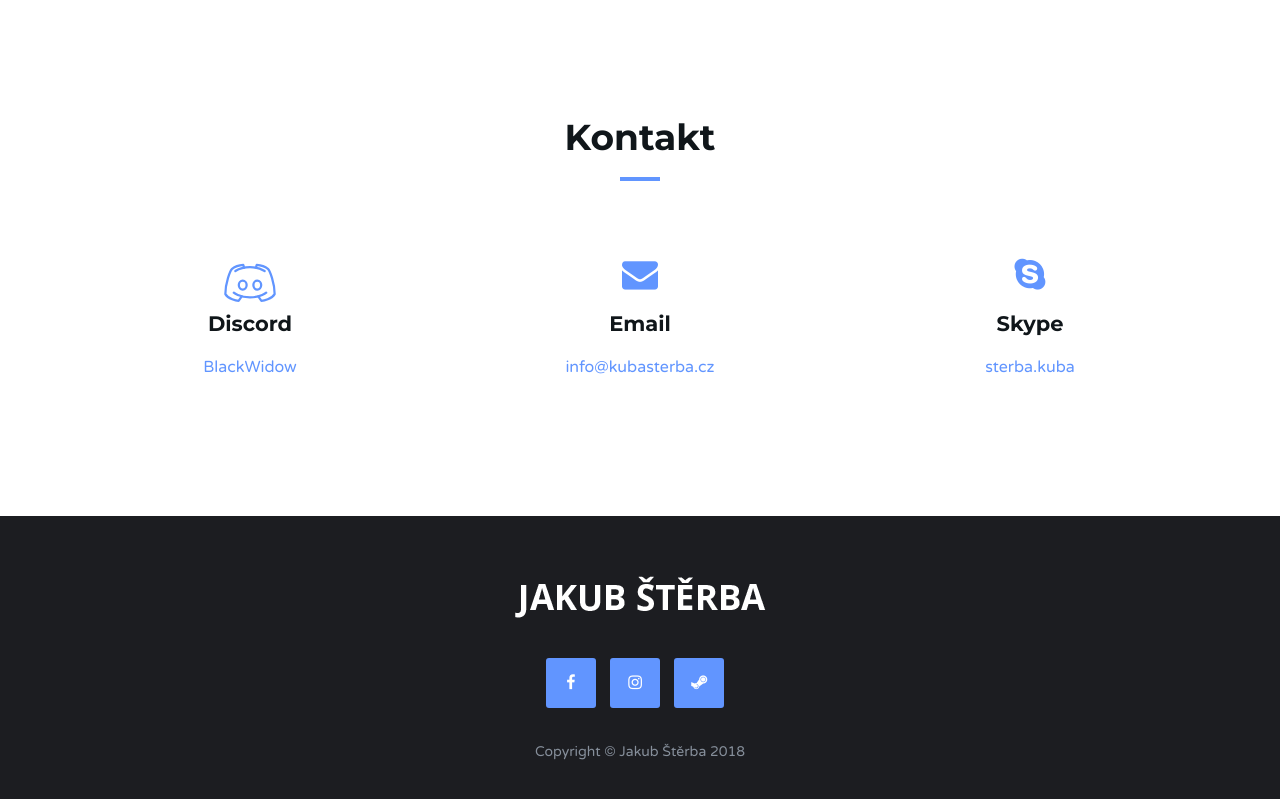
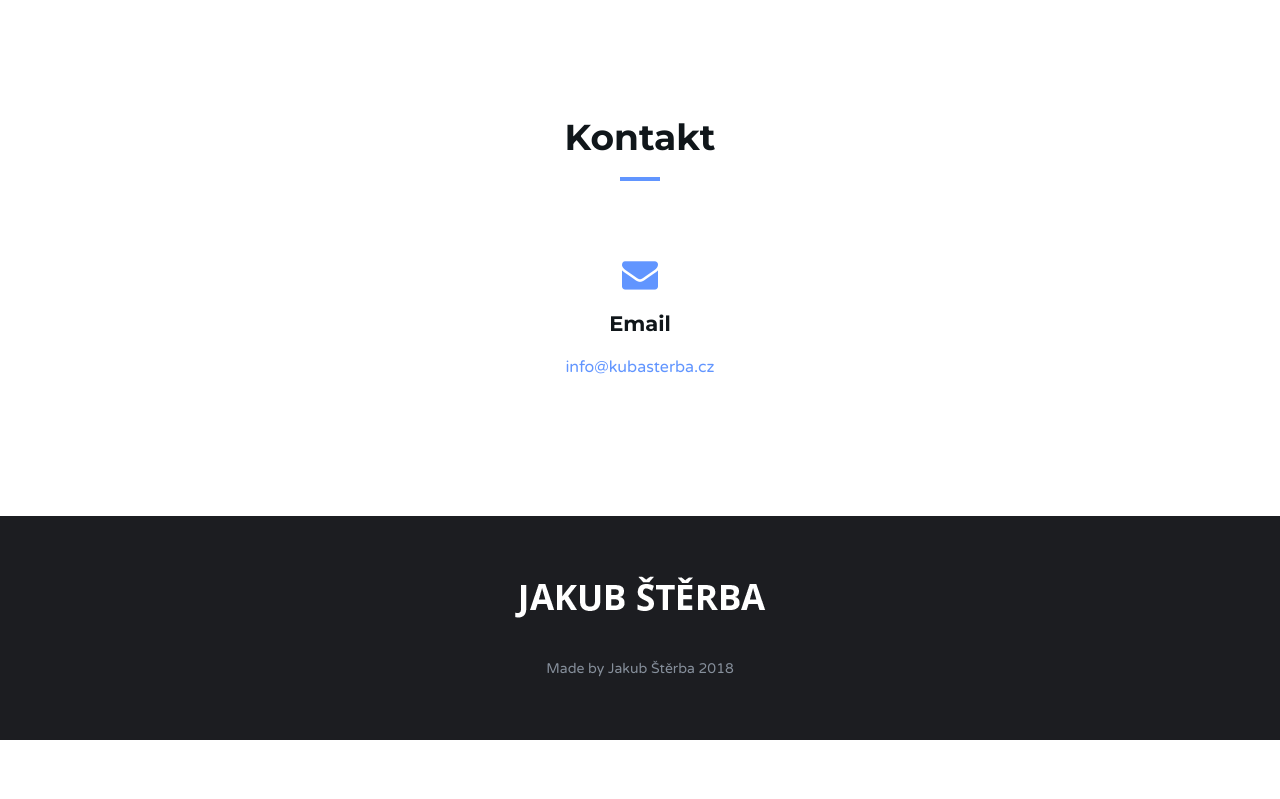
Before and after one commit to Esskimo/v1, a plain HTML site: page index.html in a window 1280 px wide. Shown: the part 2373-3172 px from the top of the page. After the commit the page ends 3113 px from the top, so only its background shows below. Drawn offline with Linux system fonts and the light colour scheme.

Commit message:
Few small edits

```diff
--- a/index.html
+++ b/index.html
@@ -322,31 +322,11 @@
             <!-- /Section-header -->
 
             <!-- contact -->
-            <div class="col-sm-4">
-                <div class="contact">
-                    <img class="marb48" src="img/discord.svg" alt="BlackWidow Discord"/>
-                    <h3>Discord</h3>
-                    <p><a rel="nofollow" href="https://discord.gg/YtHVskq" title="Discord" target="_blank">BlackWidow</a></p>
-                </div>
-            </div>
-            <!-- /contact -->
-
-            <!-- contact -->
-            <div class="col-sm-4">
+            <div class="col-sm-12">
                 <div class="contact">
                     <i class="fa fa-envelope"></i>
                     <h3>Email</h3>
                     <p><a href="mailto:info@kubasterba.cz">info@kubasterba.cz</a></p>
-                </div>
-            </div>
-            <!-- /contact -->
-
-            <!-- contact -->
-            <div class="col-sm-4">
-                <div class="contact">
-                    <i class="fa fa-skype"></i>
-                    <h3>Skype</h3>
-                    <p><a href="skype:sterba.kuba?chat">sterba.kuba</a></p>
                 </div>
             </div>
             <!-- /contact -->
@@ -378,20 +358,9 @@
                 </div>
                 <!-- /footer logo -->
 
-                <!-- footer follow -->
-                <ul class="footer-follow">
-                    <li><a href="https://www.facebook.com/kubas.sterba" target="_blank"><i
-                            class="fa fa-facebook"></i></a></li>
-                    <li><a href="https://www.instagram.com/kubas.sterba/" target="_blank"><i
-                            class="fa fa-instagram"></i></a></li>
-                    <li><a href="http://steamcommunity.com/id/Esski/" target="_blank"><i class="fa fa-steam"></i></a>
-                    </li>
-                </ul>
-                <!-- /footer follow -->
-
                 <!-- footer copyright -->
                 <div class="footer-copyright">
-                    <p>Copyright © Jakub Štěrba 2018</p>
+                    <p>Made by Jakub Štěrba 2018</p>
                 </div>
                 <!-- /footer copyright -->
 
--- a/js/weglot.js
+++ b/js/weglot.js
@@ -387,7 +387,7 @@ var Weglot = function () {
             var cssLink = document.createElement("link");
             cssLink.rel = "stylesheet";
             cssLink.type = "text/css";
-            cssLink.href = "../css/wg.min.css";
+            cssLink.href = "css/wg.min.css";
             document.getElementsByTagName("HEAD").item(0).appendChild(cssLink);
             var cssLink2 = document.createElement("link");
             cssLink2.rel = "stylesheet";
```
Also changed, not shown: js/weglot.min.js.
